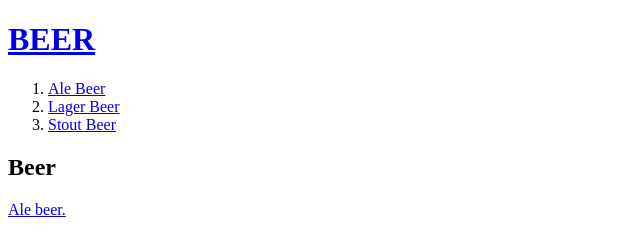
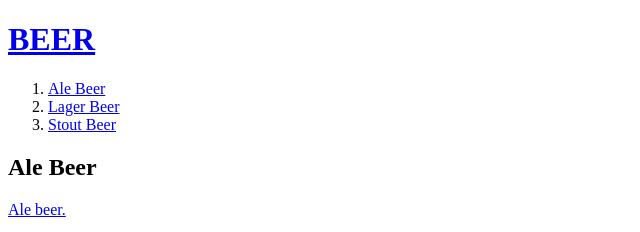
Before and after one commit to globalbmcho/The-kind-of-beers, a plain HTML site: page 1.html in a window 1280 px wide. Shown: the top 232 px of the page, 0-640 px from the left. Drawn offline with Linux system fonts and the light colour scheme.

Commit message:
Add files via upload

```diff
--- a/1.html
+++ b/1.html
@@ -11,7 +11,7 @@
 <li><a href="2.html">Lager Beer</a></li>
 <li><a href="3.html">Stout Beer</a></li>
 </ol>
-<h2>Beer</h2>
+<h2>Ale Beer</h2>
 <p><a href="https://en.wikipedia.org/wiki/Ale"target="_blank">Ale beer. </a></p>
 <p>
   Ale is a type of beer brewed using a warm fermentation method, resulting in a sweet, full-bodied and fruity taste.[1][2] Historically, the term referred to a drink brewed without hops.[3]
```
